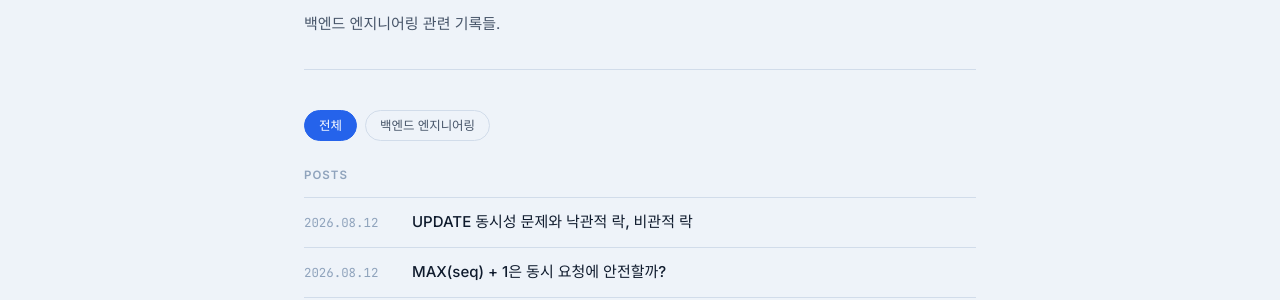
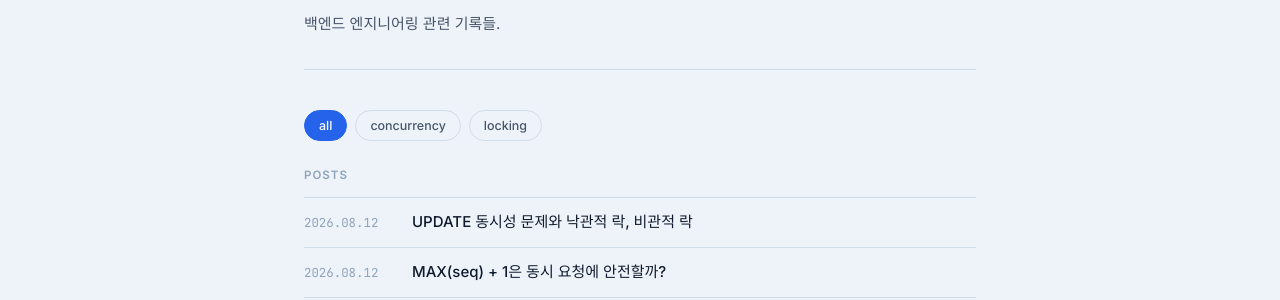
Before and after one commit to jw3418/jw3418.github.io, a Jekyll site: the page built from index.md, in a window 1280 px wide. Shown: the part 134-434 px from the top of the page. Built offline with Jekyll 4.4.1, drawn with Linux system fonts in a browser that asks for light colours.

Commit message:
refactor: simplify category labels and narrow post categories

```diff
--- a/_data/categories.yml
+++ /dev/null
@@ -1,5 +0,0 @@
-# slug: 표시 이름
-# 포스트 frontmatter의 categories 값과 slug를 맞춰주세요.
-# 새 카테고리 추가 시 이 파일에만 한 줄 추가하면 됩니다.
-
-backend: "백엔드 엔지니어링"
--- a/_posts/2026-08-12-max-seq-concurrency.md
+++ b/_posts/2026-08-12-max-seq-concurrency.md
@@ -2,7 +2,7 @@
 layout: post
 title: "MAX(seq) + 1은 동시 요청에 안전할까?"
 date: 2026-08-12
-categories: [backend]
+categories: [concurrency]
 ---
 
 # MAX(seq) + 1은 동시 요청에 안전할까?
--- a/_posts/2026-08-12-optimistic-pessimistic-lock.md
+++ b/_posts/2026-08-12-optimistic-pessimistic-lock.md
@@ -2,7 +2,7 @@
 layout: post
 title: "UPDATE 동시성 문제와 낙관적 락, 비관적 락"
 date: 2026-08-12
-categories: [backend]
+categories: [locking]
 ---
 
 # UPDATE 동시성 문제와 낙관적 락, 비관적 락
--- a/index.md
+++ b/index.md
@@ -9,10 +9,10 @@ title: Tech Blog
 </div>
 
 <div class="category-bar">
-  <button class="cat-btn active" data-cat="all">전체</button>
+  <button class="cat-btn active" data-cat="all">all</button>
   {% assign cats = site.posts | map: "categories" | flatten | uniq | sort %}
   {% for cat in cats %}
-  <button class="cat-btn" data-cat="{{ cat }}">{{ site.data.categories[cat] | default: cat }}</button>
+  <button class="cat-btn" data-cat="{{ cat }}">{{ cat }}</button>
   {% endfor %}
 </div>
 
@@ -26,4 +26,4 @@ title: Tech Blog
   </li>
   {% endfor %}
 </ul>
-<p class="post-list-empty" id="post-list-empty" style="display:none">해당 카테고리의 포스트가 없습니다.</p>
+<p class="post-list-empty" id="post-list-empty" style="display:none">No posts in this category.</p>
```
